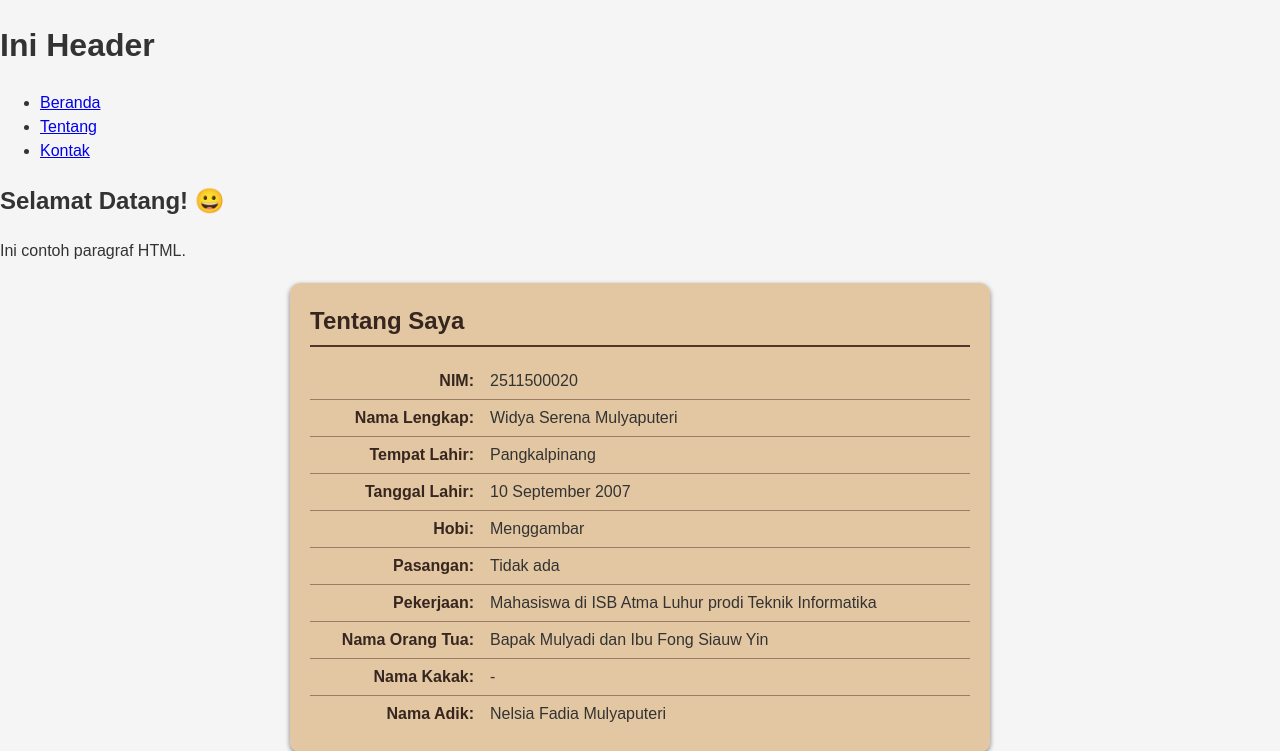
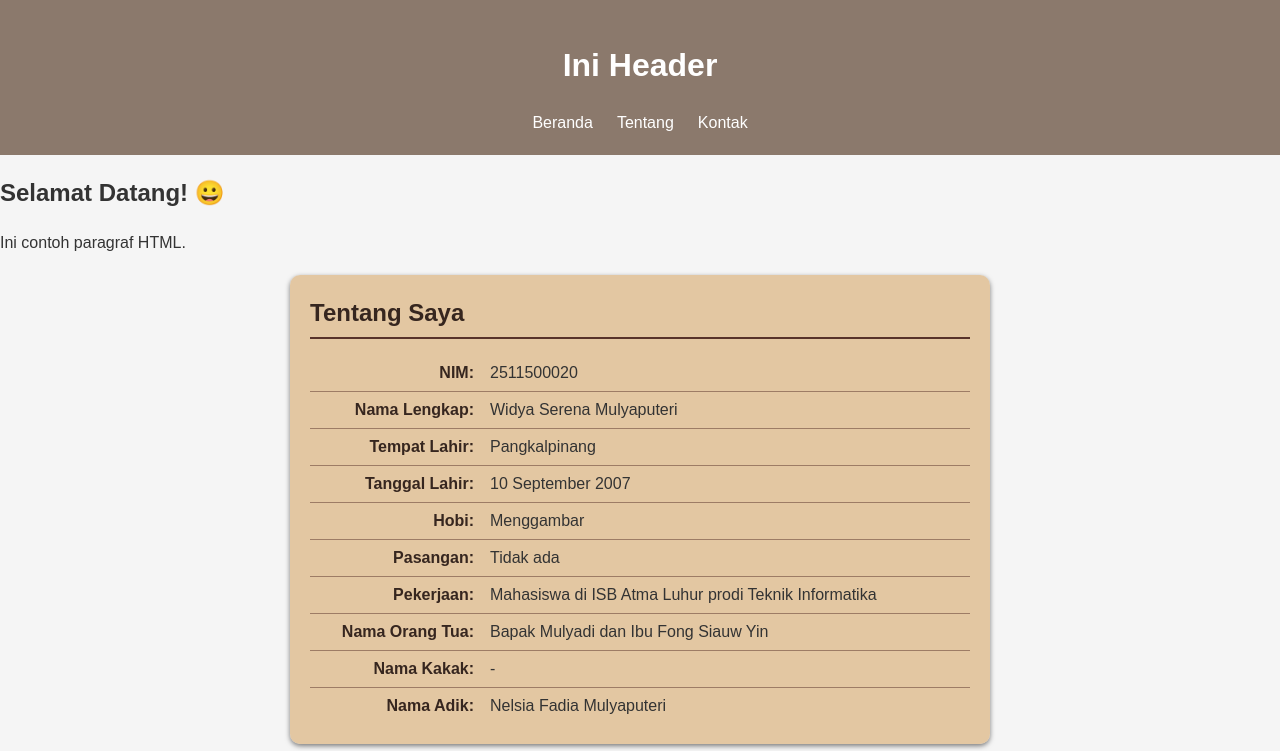
Before and after one commit to 2511500020-eng/2511500020-PWD-TI1A-2526_1, a PHP site: page /pertemuan-04/index.html in a window 1280 px wide. Shown: the top 751 px of the page. Run offline with PHP 8.4, Linux system fonts and the light colour scheme.

Commit message:
styling header

```diff
--- a/pertemuan-04/style.css
+++ b/pertemuan-04/style.css
@@ -8,6 +8,27 @@ body {
     background: #f5f5f5;
     color: #333;
     line-height: 1.5;
+}
+
+header{
+    background: #8b796c;
+    color: #fff;
+    padding: 20px;
+    text-align: center;
+}
+
+header ul{
+    display: flex;
+    justify-content: center;
+    list-style: none;
+    padding: 0;
+    margin: 10px 0 0;
+}
+
+header li a {
+    color: #fff;
+    text-decoration: none;
+    padding: 6px 12px;
 }
 
 #about {
```
Also changed, not shown: pertemuan-04/README.md.
